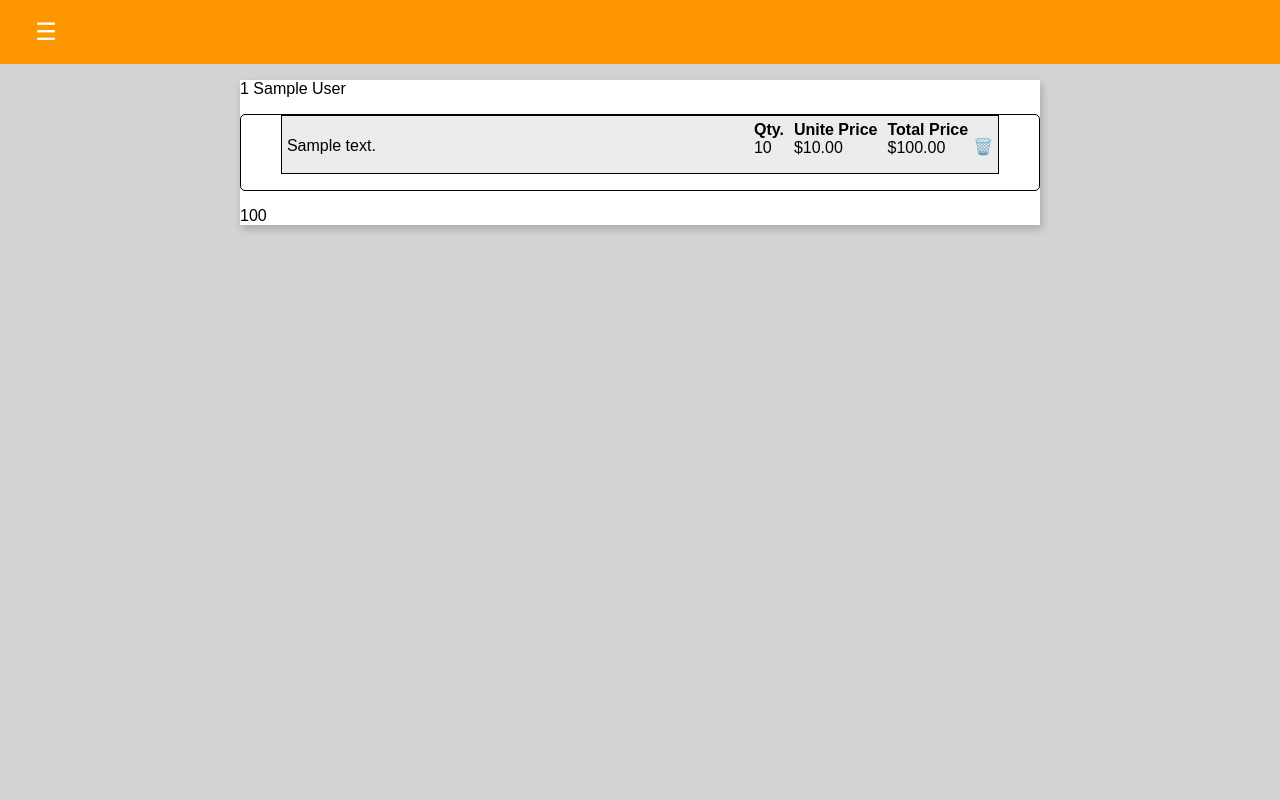
After one commit to DargonTheDargon/CSCI467GroupProject, a Django app: page /quotes/view/1/ in a window 1280 px wide. The commit adds this page. Run offline with Django 5.2, Linux system fonts and the light colour scheme; tables that the repository leaves empty hold one stand-in row (values such as "Sample post").

Commit message:
add quote view with line item list and sum counter

```diff
--- a/quote_system/models.py
+++ b/quote_system/models.py
@@ -1,5 +1,7 @@
 from django.contrib.auth.models import AbstractUser
+from django.core.validators import MaxValueValidator, MinValueValidator
 from django.db import models
+from django.db.models import DecimalField, F, Sum
 from django.utils import timezone
 
 
@@ -54,8 +56,15 @@ class Quote(models.Model):
     discount_amount = models.DecimalField(max_digits=10, decimal_places=2, default=0)
     final_price = models.DecimalField(max_digits=10, decimal_places=2, default=0)
 
+    def total_price(self):
+        result =  self.line_items.aggregate(
+            total_price = Sum(F('quantity')*F('price'),output_field=DecimalField(max_digits=10,decimal_places=2))
+        )
+        total_cost = result['total_price'] or 0
+        return total_cost
+
     def __str__(self):
-        return f"Quote #{self.pk}"
+        return f"Quote #{self.pk} for {self.customer}"
 
 
 class PurchaseOrder(models.Model):
@@ -79,6 +88,17 @@ class LineItem(models.Model):
     )
     description = models.CharField(max_length=200)
     price = models.DecimalField(max_digits=10, decimal_places=2, default=0)
+    quantity = models.IntegerField(
+        validators=[
+            MinValueValidator(1),
+            MaxValueValidator(100)
+        ],
+        default=0
+    )
+
+    @property
+    def total_price(self):
+        return self.price * self.quantity
 
     def __str__(self):
         return self.description
--- /dev/null
+++ b/quote_system/static/css/quote_view.css
@@ -0,0 +1,96 @@
+html {
+    background-color: lightgray;
+    min-height: 100%;
+}
+
+.frame {
+    background-color: white;
+
+    max-height: fit-content;
+
+    margin-left: auto;
+    margin-right: auto;
+
+    width: 90%;
+    max-width: 800px;
+
+    box-shadow: 2px 4px 8px rgb(0 0 0 / 20%);
+
+}
+
+div.line-item-list {
+    border: 1px solid black;
+    border-radius: 5px;
+}
+
+li {
+    border: 1px solid black;
+    list-style-type: none;
+    padding-left: 5px;
+    padding-top: 5px;
+
+}
+
+ ul {
+    background-color: rgb(236, 236, 236);
+    padding-inline-start: 0;
+    margin-block-start: 0;
+    width:90%;
+    margin-left:auto;
+    margin-right:auto;
+
+}
+
+p.label {
+    display:inline;
+    font-weight: bold;
+}
+
+p.amount {
+    margin-block-end: 0em;
+    margin-block-start: 0em;
+}
+
+.price {
+    display:inline-grid;
+    grid-auto-flow: column;
+    justify-content: right;
+}
+
+.quantity {
+    width: fit-content;
+    padding-left: 5px;
+    padding-right: 5px;
+}
+
+.unit_price {
+    width:fit-content;
+    padding-left: 5px;
+    padding-right: 5px;
+}
+
+.total_price {
+    width: fit-content;
+    padding-left: 5px;
+    padding-right: 5px;
+}
+.description {
+    grid-auto-flow: column;
+    width: fit-content;
+}
+
+.line_item {
+    display: flex;
+    justify-content:space-between;
+}
+
+.delete {
+    padding-right: 5px;
+}
+
+@media(max-width: 450px) {
+    .line_item{
+        flex-direction: column;
+        align-items: flex-start;
+    }
+}
--- a/quote_system/templates/quote_list.html
+++ b/quote_system/templates/quote_list.html
@@ -32,7 +32,9 @@
             <ul class="quote_list">
                 {% for quote in quote_list %}
                     <li role="quote-item">
-                        Quote for {{quote.customer}}  </br>
+                        <a href = "{% url 'quote_view' quote.pk %}">
+                        Quote for {{quote.customer}} by {{quote.sales_associate.user.first_name}}
+                        {{quote.sales_associate.user.last_name}}</a> </br>
                         <p> <svg width="10" height="10"><circle cx="5" cy="5" r="5" fill="green"/></svg> {{quote.status}} </p>
                     </li>
                 {% endfor %}
--- /dev/null
+++ b/quote_system/templates/quote_view.html
@@ -0,0 +1,50 @@
+{% extends "base.html" %}
+{% load static %}
+
+{% block content %}
+<html>
+    <head>
+        {% block quotecss %}
+        <link rel="stylesheet" href="{% static 'css/quote_view.css' %}">
+        {% endblock%}
+        <title>{% block title %}Quote List{% endblock %}</title>
+    </head>
+
+    <body>
+        <div class="frame">
+            <p> {{quote.id}} {{quote.customer}} </p>
+            <div class="line-item-list">
+                <ul>
+                    {% for line_item in quote.line_items.all %}
+                    <li>
+                        <div class="line_item">
+                            <div class="description">
+                            <p>{{ line_item.description }}</p>
+                            </div>
+                            <div class="price">
+                                <div class="quantity">
+                                    <p class="label"> Qty. </p>
+                                    <p class="amount"> {{ line_item.quantity}} </p>
+                                </div>
+                                <div class="unit_price">
+                                    <p class="label"> Unite Price</p>
+                                    <p class="amount">${{line_item.price}}<p>
+                                </div>
+                                <div class="total_price">
+                                    <p class="label">Total Price</p>
+                                    <p class="amount">${{line_item.total_price}}<p>
+                                </div>
+                                <div class="delete">
+                                    <p>🗑️<p>
+                                </div>
+                            </div>
+                        </div>
+                    </li>
+                    {% endfor %}
+                </ul>
+            </div>
+            <p>{{quote.total_price}}</p>
+        </div>
+    </body>
+</html>
+    {% endblock%}
--- a/quote_system/urls.py
+++ b/quote_system/urls.py
@@ -1,12 +1,13 @@
 from django.urls import path
 
-from quote_system.views import QuoteListView
+from quote_system.views import QuoteListView, QuoteView
 
 from . import views
 
 urlpatterns = [
     path('', views.login_page, name='login'),
     path('quotes/', QuoteListView.as_view(), name='quote_list'),
+    path('quotes/view/<int:pk>/', QuoteView.as_view(), name="quote_view"),
     path('sanction-interface/', views.sanction_interface, name='sanction_interface'),
     path('purchase-orders/', views.purchase_orders, name='purchase_orders'),
     path('associates/', views.associates, name='associates'),
--- a/quote_system/views.py
+++ b/quote_system/views.py
@@ -5,7 +5,7 @@ from django.contrib.auth import logout as auth_logout
 from django.contrib.auth.decorators import login_required
 from django.shortcuts import redirect, render
 from django.views.decorators.http import require_POST
-from django.views.generic import ListView
+from django.views.generic import DetailView, ListView
 
 from .models import Quote
 
@@ -29,6 +29,10 @@ def login_page(request):
 @login_required
 def quote_list(request):
     return render(request, 'quote_list.html')
+
+@login_required
+def quote_view(request):
+    return render(request, 'quote_view.html')
 
 @login_required
 def sanction_interface(request):
@@ -58,3 +62,10 @@ class QuoteListView(ListView):
             elif sort == "-id":
                 queryset = queryset.order_by("-id")
         return queryset
+
+class QuoteView(DetailView):
+    template_name = 'quote_view.html'
+
+    def get_queryset(self):
+        quote_id=self.kwargs.get('pk')
+        return Quote.objects.filter(pk=quote_id)
```
Also changed, not shown: quote_system/migrations/0002_lineitem_quantity.py (added).
